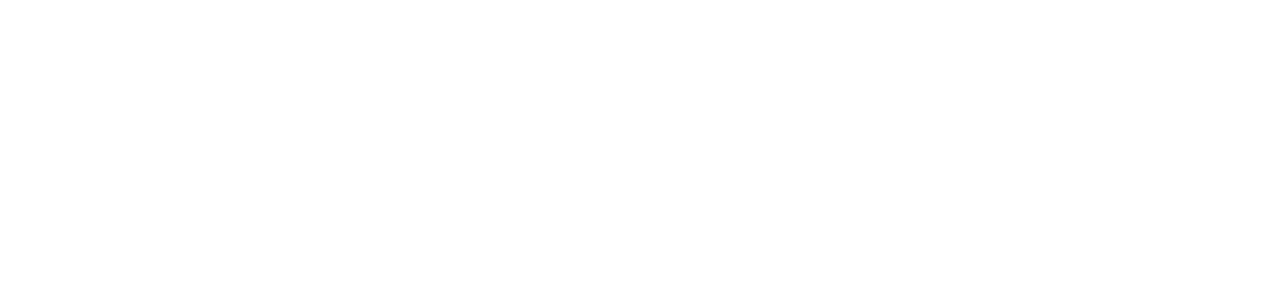
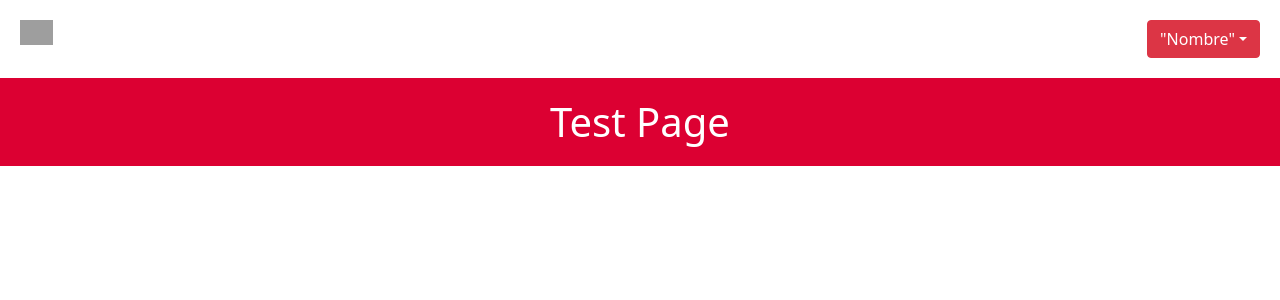
Before and after one commit to william-monroy/hire-app, a React (Create React App) app in the folder frontend/: page /test-page in a window 1280 px wide. Before the commit this address had no page. Shown: the top 300 px of the page. Built offline with nearby package versions, Linux system fonts and the light colour scheme; grey boxes are pictures that could not be loaded; what @nextui-org/react would draw is missing.

Commit message:
Test Page

```diff
--- a/frontend/src/App.jsx
+++ b/frontend/src/App.jsx
@@ -2,6 +2,7 @@
 import HomePage from "./pages/HomePage";
 import Login from "./pages/Login";
 import SignUp from "./pages/SignUp";
+import TestPage from "./pages/TestPage";
 
 function App() {
   return (
@@ -19,6 +20,7 @@
           <Route path="login" element={<Login />} />
           <Route path="signup" element={<SignUp />} />
           <Route path="home" element={<HomePage />} />
+          <Route path="test-page" element={<TestPage/>} />
         </Routes>
       </BrowserRouter>
     </>
--- a/frontend/src/pages/HomePage.jsx
+++ b/frontend/src/pages/HomePage.jsx
@@ -14,14 +14,14 @@
           <p>Favor de contestar los siguientes apartados para terminar tu vacante de empleo.</p>
         </div>
         <div className="Sistema-grid">
-          {/* TODO: Cambiar el path de login a la página del examen */}
+          {/* TODO: Cambiar el path de login y test-page a la página del examen */}
           <Link to="/login" className="Caja-aprendizaje-rapido" style={{margin: "10px"}}>
             Aprendizaje Rápido
           </Link>
           <Link to="/login" className="Caja-resolucion-problemas" style={{margin: "10px"}}>
             Resolución de problemas
           </Link>
-          <Link to="/login" className="Caja-trabajo-equipo" style={{margin: "10px"}}>
+          <Link to="/test-page" className="Caja-trabajo-equipo" style={{margin: "10px"}}>
             Trabajo en Equipo
           </Link>
           {/* <img src="assets/AprendizajeRapidoIMG1080.png" style={{padding: "10px"}}></img>
--- /dev/null
+++ b/frontend/src/pages/TestPage.css
@@ -0,0 +1,16 @@
+.TestPage {
+    display: flex;
+    flex-direction: column;
+    align-items: center;
+    justify-content: center;
+}
+
+.Top-hero {
+    background-color: #DC0032;
+    color: white;
+    padding: 20px;
+    display: flex;
+    flex-direction: column;
+    align-items: center;
+    justify-content: center;
+}
--- /dev/null
+++ b/frontend/src/pages/TestPage.jsx
@@ -0,0 +1,17 @@
+import React from 'react'
+import './TestPage.css'
+import Navbar from '../components/Navbar'
+
+const TestPage = () => {
+  return (
+    <>
+     <Navbar />
+     <h1 className='Top-hero'>
+        Test Page
+     </h1>
+    </>
+
+  )
+}
+
+export default TestPage
```
